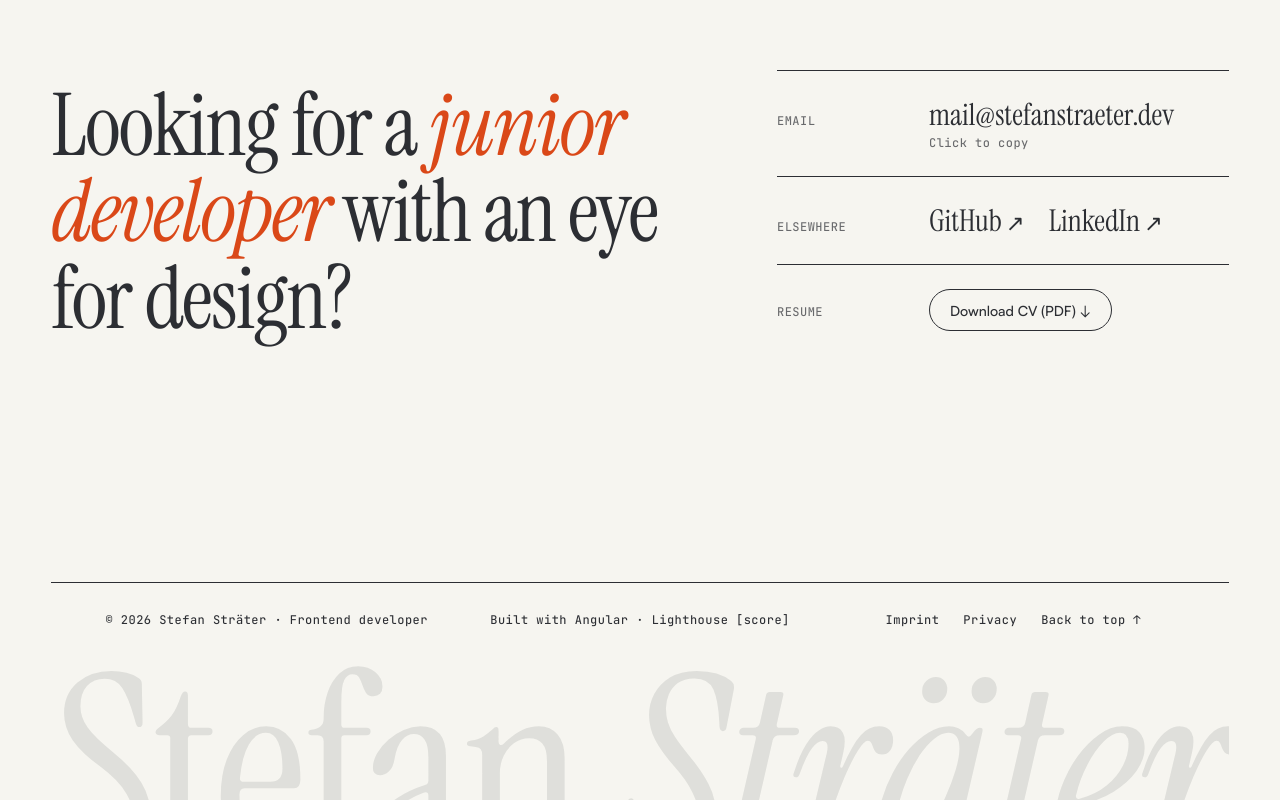
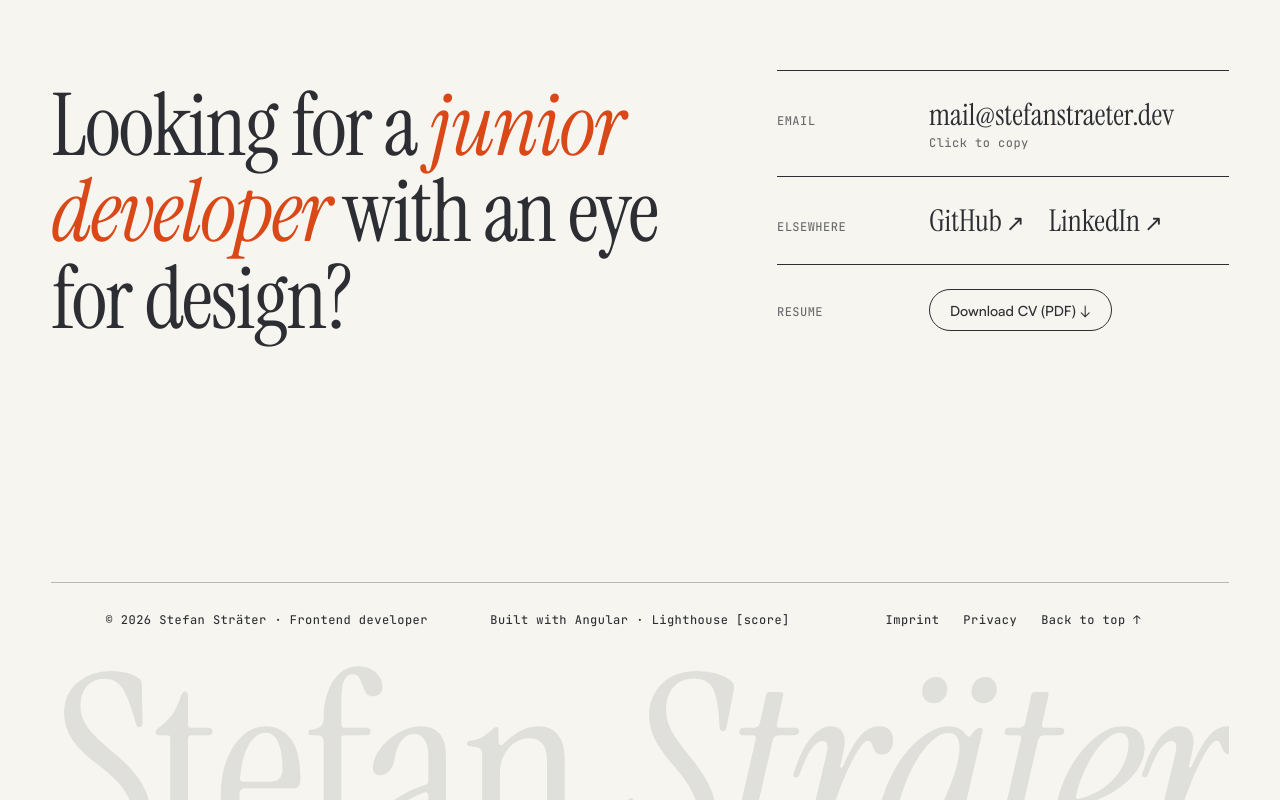
Before and after one commit to stefanstraeter/showcase, an Angular app: page / in a window 1280 px wide. Shown: the part 3991-4791 px from the top of the page. Built offline with nearby package versions, Linux system fonts and the light colour scheme.

Commit message:
refactor: update footer border style for improved visual consistency

```diff
--- a/src/app/layout/footer/footer.scss
+++ b/src/app/layout/footer/footer.scss
@@ -27,7 +27,7 @@
       top: 0;
       right: v.$gutter-mobile;
       left: v.$gutter-mobile;
-      border-top: v.$border;
+      border-top: v.$border-soft;
 
       @include m.tablet {
         right: v.$gutter;
```
